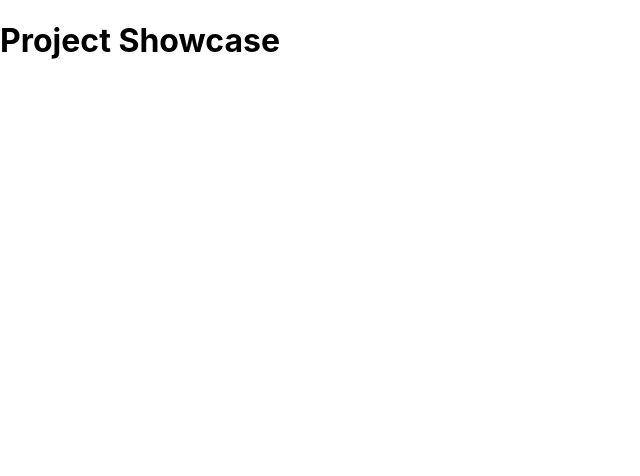
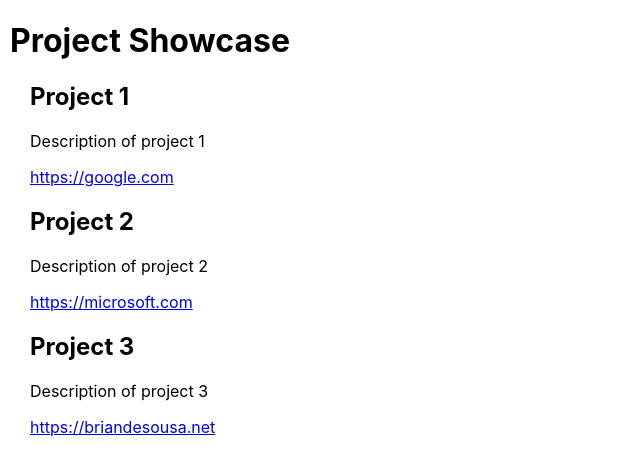
Before and after one commit to briandesousa/project-showcase, a React (Create React App) app: page / in a window 1280 px wide. Shown: the top 476 px of the page, without its empty margins (0-640 px from the left). Built offline with nearby package versions, Linux system fonts and the light colour scheme.

Commit message:
add some basic components and page structure

```diff
--- a/src/App.js
+++ b/src/App.js
@@ -1,9 +1,13 @@
 import React from 'react';
+import ProjectList from './ProjectList';
 
 function App() {
   return (
     <div>
         <h1>Project Showcase</h1>
+        <ProjectList name="Project 1" description="Description of project 1" url="https://google.com"></ProjectList>
+        <ProjectList name="Project 2" description="Description of project 2" url="https://microsoft.com"></ProjectList>
+        <ProjectList name="Project 3" description="Description of project 3" url="https://briandesousa.net"></ProjectList>
     </div>
   );
 }
--- /dev/null
+++ b/src/ProjectList.css
@@ -0,0 +1,3 @@
+.projectListContainer {
+    margin: 20px;
+}
--- /dev/null
+++ b/src/ProjectList.js
@@ -0,0 +1,17 @@
+import React from 'react';
+import './ProjectList.css';
+
+function ProjectList(props) {
+
+    return (
+        <div className="projectListContainer">
+            <div>
+                <h2>{props.name}</h2>
+                <p>{props.description}</p>
+                <p><a target="_blank" rel="noopener noreferrer" href={props.url}>{props.url}</a></p>
+            </div>
+        </div>
+    )
+};
+
+export default ProjectList;
--- a/src/index.css
+++ b/src/index.css
@@ -1,5 +1,5 @@
 body {
-  margin: 0;
+  margin: 10px;
   font-family: -apple-system, BlinkMacSystemFont, 'Segoe UI', 'Roboto', 'Oxygen',
     'Ubuntu', 'Cantarell', 'Fira Sans', 'Droid Sans', 'Helvetica Neue',
     sans-serif;
```
